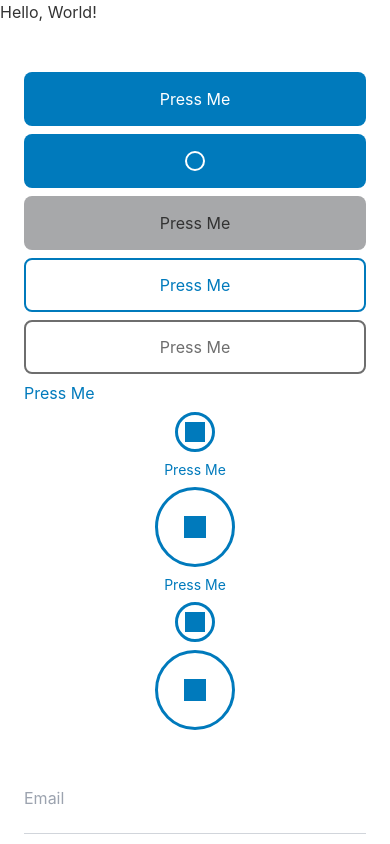
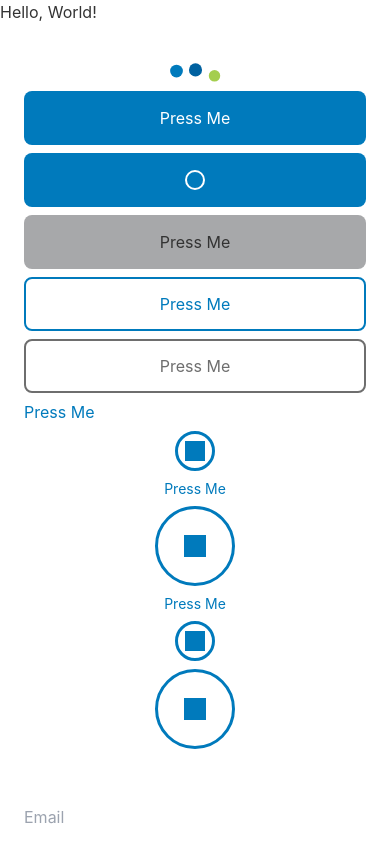
Before and after one commit to marismar/components, a React Native app: screen / in a window 390 px wide. Built offline with nearby package versions, Linux system fonts and the light colour scheme.

Commit message:
Add LoaderDots component for loading animation

```diff
--- a/App.tsx
+++ b/App.tsx
@@ -21,6 +21,7 @@ import {
 import AppButton from './src/theme/AppButton';
 import AppButtonIcon from './src/theme/AppButtonIcon';
 import AppDivider from './src/theme/AppDivider';
+import { LoaderDots } from './src/theme/AppLoaderDots';
 import AppText from './src/theme/AppText';
 import { FloatingInput } from './src/theme/AppTextInput';
 import AppTextLink from './src/theme/AppTextLink';
@@ -44,6 +45,7 @@ function AppContent() {
     <ScrollView style={styles.container}>
       <SafeAreaView>
         <AppText>Hello, World!</AppText>
+
         <View
           style={{
             marginVertical: tokens.spacing.lg,
@@ -51,6 +53,7 @@ function AppContent() {
             gap: tokens.spacing.sm,
           }}
         >
+          <LoaderDots />
           <AppButton
             colorContent="dark-content"
             variant="primary"
--- /dev/null
+++ b/src/theme/AppLoaderDots.tsx
@@ -0,0 +1,98 @@
+import React, { useEffect, useRef } from 'react';
+import { Animated, Easing, StyleSheet, View } from 'react-native';
+import { tokens } from './tokens';
+
+const DOTS = 3;
+
+const colors = [
+  tokens.colors.brand.primary.blue2,
+  tokens.colors.brand.primary.blue3,
+  tokens.colors.brand.primary.green1,
+] as const;
+
+export const LoaderDots = () => {
+  const animations = useRef(
+    [...Array(DOTS)].map(() => ({
+      translateY: new Animated.Value(0),
+      scale: new Animated.Value(1),
+    })),
+  ).current;
+
+  useEffect(() => {
+    const createAnimation = (anim: {
+      translateY: Animated.Value;
+      scale: Animated.Value;
+    }) =>
+      Animated.sequence([
+        Animated.parallel([
+          Animated.timing(anim.translateY, {
+            toValue: -8,
+            duration: 300,
+            easing: Easing.out(Easing.quad),
+            useNativeDriver: true,
+          }),
+          Animated.timing(anim.scale, {
+            toValue: 1.2,
+            duration: 300,
+            easing: Easing.out(Easing.quad),
+            useNativeDriver: true,
+          }),
+        ]),
+        Animated.parallel([
+          Animated.timing(anim.translateY, {
+            toValue: 0,
+            duration: 300,
+            easing: Easing.in(Easing.quad),
+            useNativeDriver: true,
+          }),
+          Animated.timing(anim.scale, {
+            toValue: 1,
+            duration: 300,
+            easing: Easing.in(Easing.quad),
+            useNativeDriver: true,
+          }),
+        ]),
+      ]);
+
+    const loop = Animated.loop(
+      Animated.stagger(200, animations.map(createAnimation)),
+    );
+
+    loop.start();
+  }, [animations]);
+
+  return (
+    <View style={styles.container}>
+      {animations.map((anim, index) => (
+        <Animated.View
+          key={index}
+          style={[
+            styles.dot,
+            {
+              backgroundColor: colors[index % colors.length],
+              transform: [
+                { translateY: anim.translateY },
+                { scale: anim.scale },
+              ],
+            },
+          ]}
+        />
+      ))}
+    </View>
+  );
+};
+
+const styles = StyleSheet.create({
+  container: {
+    flexDirection: 'row',
+    alignItems: 'flex-end',
+    justifyContent: 'center',
+    gap: tokens.spacing.sm,
+  },
+  dot: {
+    width: 11,
+    height: 11,
+    borderRadius: tokens.radii.md,
+    backgroundColor: tokens.colors.brand.primary.blue2,
+  },
+});
```
